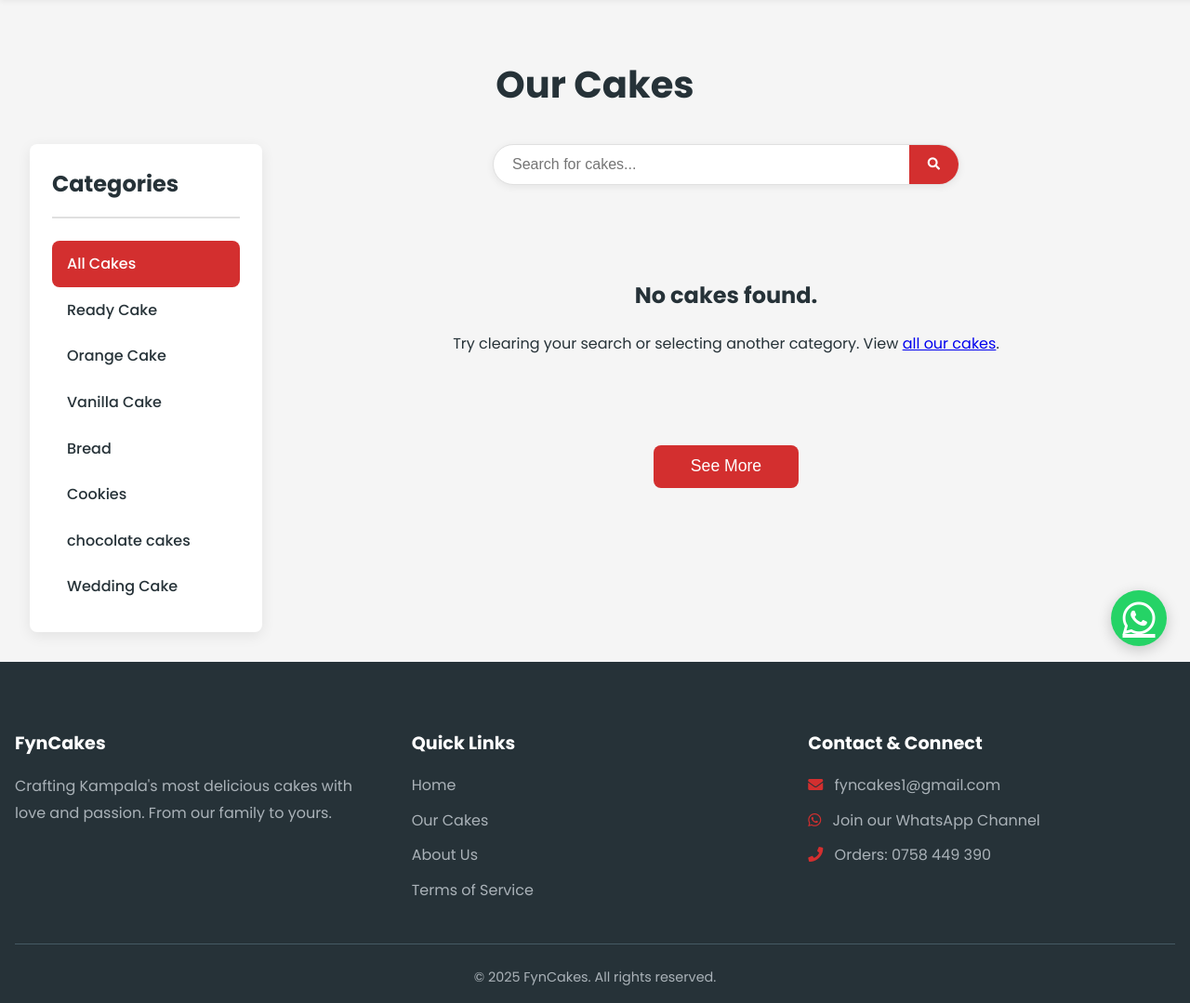
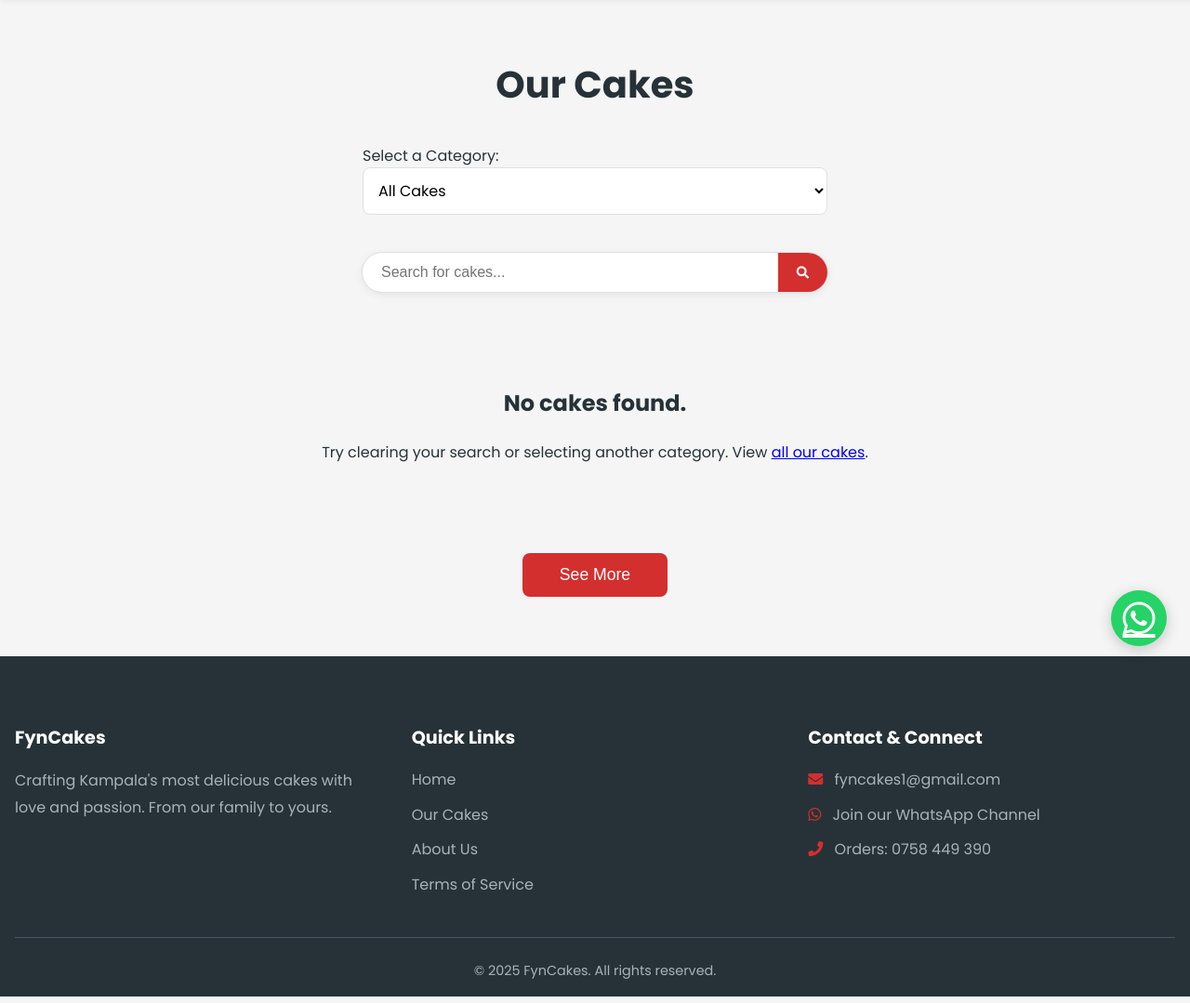
Before and after one commit to Fyncakes/ak, a Flask app: page /customer in a window 1280 px wide. Shown: the part 80-1159 px from the top of the page at 93% size. Run offline with Flask 3, Linux system fonts and the light colour scheme; data that the repository does not hold is empty.

Commit message:
update on the customer page

```diff
--- a/cakes/static/css/customer.css
+++ b/cakes/static/css/customer.css
@@ -2,10 +2,7 @@
     ========================================
     Customer Page Stylesheet (customer.css)
     ========================================
-    This file styles the main filterable product gallery, including the
-    category sidebar, the product grid, and the "See More" button.
 */
-
 
 /* --- Main Container & Layout --- */
 .customer-container {
@@ -20,70 +17,40 @@
     margin-bottom: 2rem;
 }
 
+/* CHANGED: The layout is now a single column since the sidebar is gone */
 .shop-layout {
-    display: grid;
-    grid-template-columns: 250px 1fr; /* Sidebar and main content area */
-    gap: 2rem;
-    align-items: flex-start;
+    display: block;
 }
 
-
-/* --- Category Sidebar --- */
-.category-sidebar {
-    background-color: var(--light-color);
-    padding: 1.5rem;
-    border-radius: var(--border-radius);
-    box-shadow: var(--box-shadow);
-    position: sticky; /* Makes the sidebar stay in place on scroll */
-    top: 100px; /* Offset from the fixed navbar */
+/* --- UPDATED: Category Dropdown (Now visible on all screen sizes) --- */
+.category-dropdown-container {
+    display: block; /* Make it visible by default */
+    max-width: 500px; /* Give it a reasonable width */
+    margin: 0 auto 2.5rem auto; /* Center it */
 }
 
-.category-sidebar h3 {
-    margin-top: 0;
-    font-size: 1.5rem;
-    border-bottom: 2px solid var(--border-color);
-    padding-bottom: 1rem;
+.category-dropdown {
+    width: 100%;
+    padding: 0.75rem;
+    font-size: 1rem;
+    font-family: var(--font-main);
+    border: 1px solid var(--border-color);
+    border-radius: var(--border-radius);
+    background-color: #fff;
 }
-
-.category-list {
-    list-style: none;
-    padding: 0;
-    margin: 1rem 0 0 0;
-}
-
-.category-list li a {
-    display: block;
-    padding: 0.75rem 1rem;
-    text-decoration: none;
-    color: var(--dark-color);
-    border-radius: var(--border-radius);
-    transition: background-color 0.2s ease, color 0.2s ease;
-    font-weight: 500;
-}
-
-.category-list li a:hover {
-    background-color: var(--grey-color);
-}
-
-.category-list li.active a {
-    background-color: var(--primary-color);
-    color: var(--light-color);
-}
-
 
 /* --- Product Grid --- */
 .product-grid {
     display: grid;
-    grid-template-columns: repeat(3, 1fr); /* 3 columns in the main content area */
+    grid-template-columns: repeat(3, 1fr);
     gap: 1.5rem;
 }
-
 
 /* --- Cake Card Styling --- */
 .cake-card-link {
     text-decoration: none;
     color: inherit;
-    display: flex; /* Ensures the card within the link takes full height */
+    display: flex;
 }
 .cake-card {
     background-color: var(--light-color);
@@ -94,7 +61,7 @@
     flex-direction: column;
     transition: transform 0.3s ease, box-shadow 0.3s ease;
     width: 100%;
-    height: 100%; /* Ensures cards in a row have the same height */
+    height: 100%;
 }
 .cake-card-link:hover .cake-card {
     transform: translateY(-5px);
@@ -135,7 +102,7 @@
 }
 
 .order-button-wrapper {
-    margin-top: auto; /* Pushes the button to the bottom */
+    margin-top: auto;
 }
 .order-button {
     background-color: var(--primary-color);
@@ -151,22 +118,20 @@
     gap: 0.5rem;
 }
 
-/* --- NEW: Search Bar Styles --- */
+/* --- Search Bar Styles --- */
 .search-bar-container {
     display: flex;
     align-items: center;
-    max-width: 500px; /* This keeps the search bar "short" */
-    margin: 0 auto 2rem auto; /* This centers it on the page */
-
+    max-width: 500px;
+    margin: 0 auto 2rem auto;
     background-color: #fff;
     border: 1px solid var(--border-color);
-    border-radius: 50px; /* Creates the rounded "pill" shape */
-    box-shadow: 0 2px 8px rgba(0,0,0,0.07); /* Adds a subtle shadow */
+    border-radius: 50px;
+    box-shadow: 0 2px 8px rgba(0,0,0,0.07);
     transition: border-color 0.2s ease, box-shadow 0.2s ease;
     overflow: hidden;
 }
 
-/* This is the cool part: the border turns red when you click inside */
 .search-bar-container:focus-within {
     border-color: var(--primary-color);
     box-shadow: 0 4px 12px rgba(0,0,0,0.1);
@@ -182,17 +147,17 @@
 }
 
 .search-button {
-    background-color: var(--primary-color); /* Keeps the red color */
+    background-color: var(--primary-color);
     color: var(--light-color);
     border: none;
     padding: 0 1.25rem;
     cursor: pointer;
-    align-self: stretch; /* Makes the button fill the container's height */
+    align-self: stretch;
     transition: background-color 0.2s ease;
 }
 
 .search-button:hover {
-    background-color: #B71C1C; /* A darker red for the hover effect */
+    background-color: #B71C1C;
 }
 
 /* --- "See More" Button & Loader Styles --- */
@@ -233,24 +198,15 @@
     100% { transform: rotate(360deg); }
 }
 
-
 /* --- Message for When No Cakes Are Available --- */
 .no-cakes-message {
-    grid-column: 1 / -1; /* Makes this message span all columns of the grid */
+    grid-column: 1 / -1;
     text-align: center;
     padding: 3rem;
 }
 
-
-/* --- Responsive Adjustments for Mobile & Tablet --- */
+/* --- Responsive Adjustments for Product Grid --- */
 @media (max-width: 992px) {
-    .shop-layout {
-        grid-template-columns: 1fr; /* Stack sidebar on top of products */
-    }
-    .category-sidebar {
-        position: static; /* Remove sticky positioning on smaller screens */
-        margin-bottom: 2rem;
-    }
     .product-grid {
         grid-template-columns: repeat(2, 1fr);
     }
--- a/cakes/templates/CustomerPage.html
+++ b/cakes/templates/CustomerPage.html
@@ -18,21 +18,21 @@
         {% if selected_category %}{{ selected_category }}{% elif search_query %}Results for "{{ search_query }}"{% else %}Our Cakes{% endif %}
     </h1>
 
+    <div class="category-dropdown-container">
+        <label for="category-select">Select a Category:</label>
+        <select id="category-select" class="category-dropdown" onchange="window.location.href=this.value;">
+            <option value="{{ url_for('routes.customer') }}" {% if not selected_category %}selected{% endif %}>
+                All Cakes
+            </option>
+            {% for category in categories %}
+            <option value="{{ url_for('routes.customer', category=category) }}" {% if category == selected_category %}selected{% endif %}>
+                {{ category }}
+            </option>
+            {% endfor %}
+        </select>
+    </div>
+
     <div class="shop-layout">
-        <aside class="category-sidebar">
-            <h3>Categories</h3>
-            <ul class="category-list">
-                <li class="{% if not selected_category %}active{% endif %}">
-                    <a href="{{ url_for('routes.customer') }}">All Cakes</a>
-                </li>
-                {% for category in categories %}
-                <li class="{% if category == selected_category %}active{% endif %}">
-                    <a href="{{ url_for('routes.customer', category=category) }}">{{ category }}</a>
-                </li>
-                {% endfor %}
-            </ul>
-        </aside>
-
         <main>
             <form action="{{ url_for('routes.customer') }}" method="GET" class="search-bar-container">
                 <input type="search" name="q" class="search-input" placeholder="Search for cakes..." value="{{ search_query or '' }}">
@@ -85,7 +85,7 @@
     let currentPage = parseInt(dataContainer.dataset.currentPage);
     const totalPages = parseInt(dataContainer.dataset.totalPages);
     const selectedCategory = dataContainer.dataset.selectedCategory;
-    const searchQuery = dataContainer.dataset.searchQuery; // Get the search query
+    const searchQuery = dataContainer.dataset.searchQuery;
 
     const seeMoreBtn = document.getElementById('see-more-btn');
     const loader = document.getElementById('loader');
@@ -100,7 +100,6 @@
             seeMoreBtn.style.display = 'none';
 
             try {
-                // UPDATED: API URL now includes category and search query
                 let apiUrl = `/api/get_cakes?page=${currentPage}`;
                 if (selectedCategory) {
                     apiUrl += `&category=${encodeURIComponent(selectedCategory)}`;
```
Also changed, not shown: cakes/templates/uploadPage.html (+5 -2 lines).
